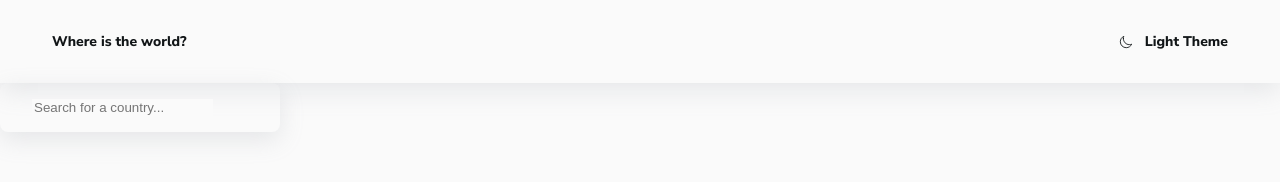
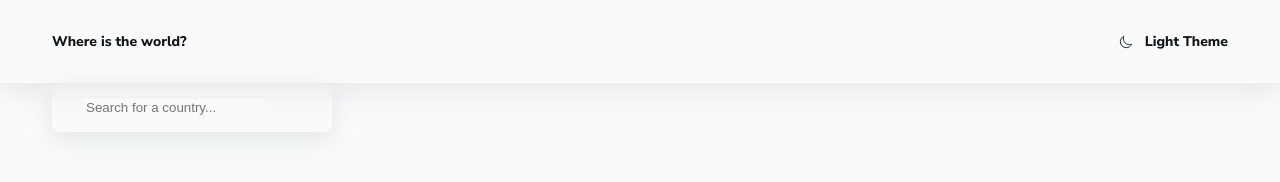
Before and after one commit to LiquidDemAn/countries-app, a React (Create React App) app: page / in a window 1280 px wide. Shown: the top 182 px of the page. Built offline with nearby package versions, Linux system fonts and the light colour scheme.

Commit message:
created main component

```diff
--- a/src/App.tsx
+++ b/src/App.tsx
@@ -1,11 +1,11 @@
-import { Controls } from './components/controls';
 import { Header } from './components/header';
+import { Main } from './components/main';
 
 function App() {
 	return (
 		<>
 			<Header />
-      <Controls/>
+      <Main />
 		</>
 	);
 }
--- /dev/null
+++ b/src/components/main/Main.tsx
@@ -0,0 +1,10 @@
+import { Container } from '../container';
+import { Controls } from '../controls';
+
+export const Main = () => {
+	return (
+		<Container>
+			<Controls />
+		</Container>
+	);
+};
--- /dev/null
+++ b/src/components/main/index.ts
@@ -0,0 +1 @@
+export { Main } from './Main';
```
